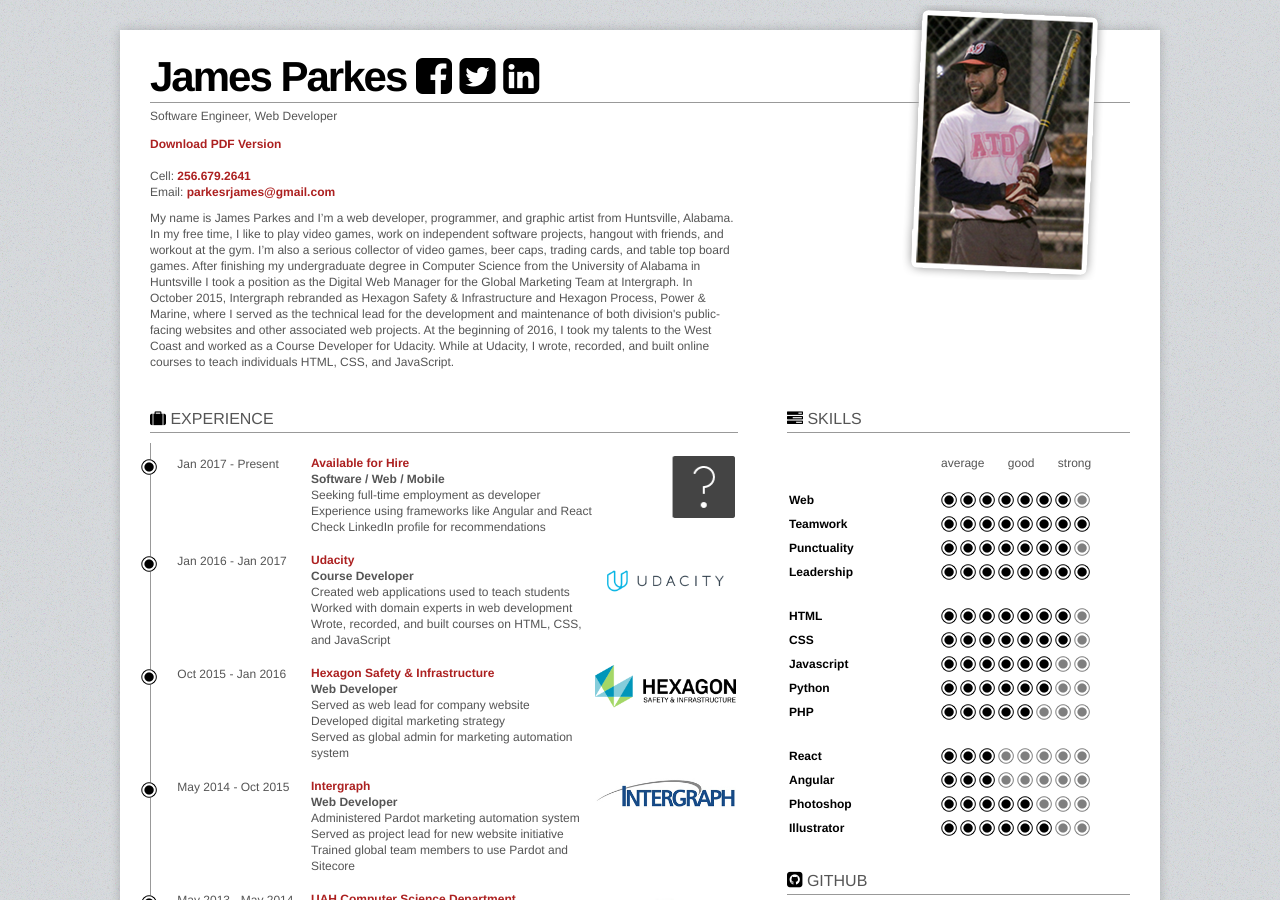
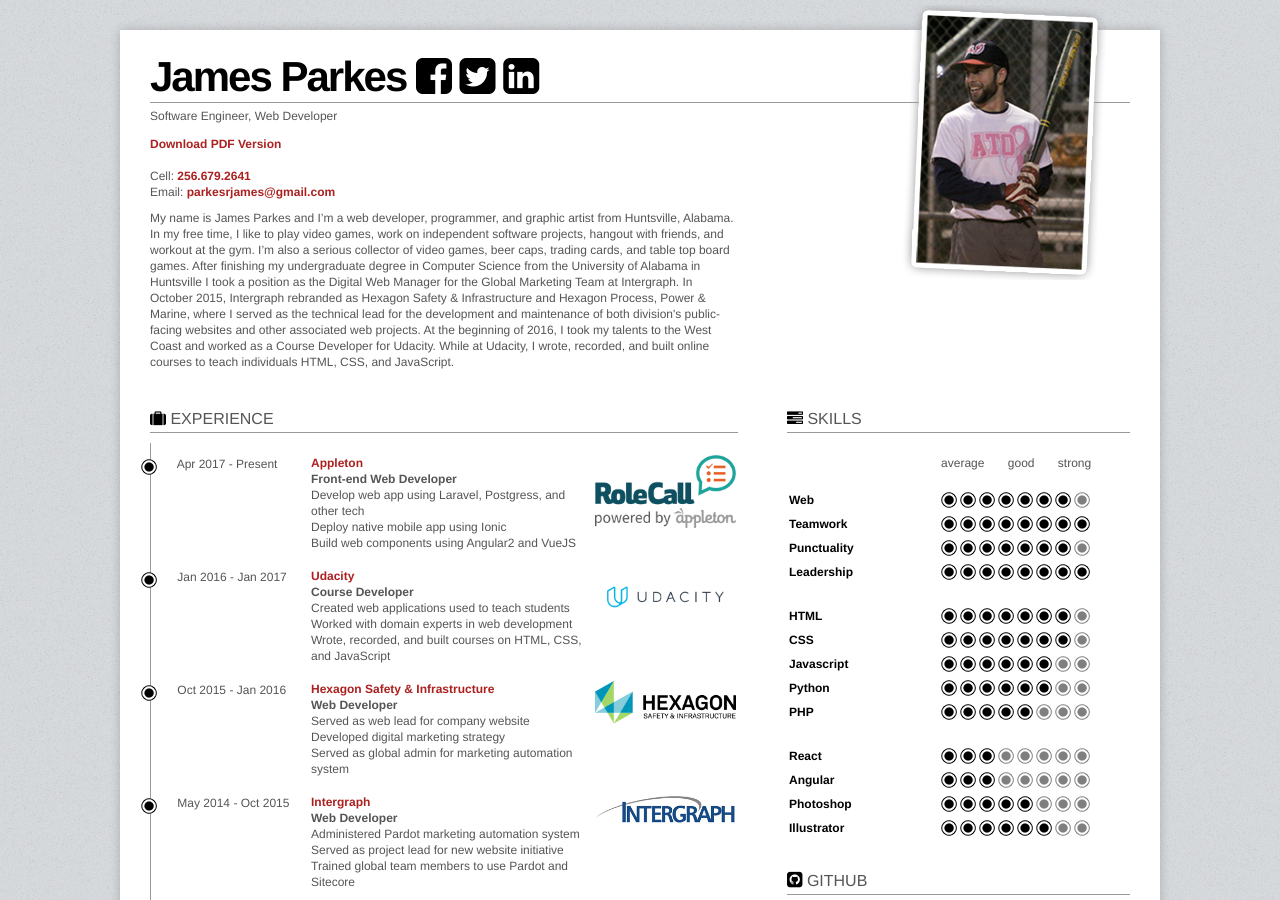
Before and after one commit to jamesparkes/parkesrjames-website, a Jekyll site: the page built from index.html, in a window 1280 px wide and 900 px high. Built offline with Jekyll 4.4.1, drawn with Linux system fonts in a browser that asks for light colours; nearby versions of some CDN libraries; some web fonts are replaced; a script that is not in the unit is left out.

Commit message:
add appleton

```diff
--- a/index.html
+++ b/index.html
@@ -23,19 +23,19 @@
 						<tr>
 							<td class="resume-time first">
 								<img class="resume-blip" alt="blip" src="img/resume-blip.png" />
-								<span class="resume-dates">Jan 2017 - Present</span>
+								<span class="resume-dates">Apr 2017 - Present</span>
 							</td>
 							<td class="resume-description first">
-								<h4 class="resume-company"><a href="#" target="_blank">Available for Hire</a></h4>
-								<h4 class="resume-position">Software / Web / Mobile</h4>
+								<h4 class="resume-company"><a href="https://rolecall.appletontalent.com/login" target="_blank">Appleton</a></h4>
+								<h4 class="resume-position">Front-end Web Developer</h4>
 								<ul>
-									<li>Seeking full-time employment as developer</li>
-									<li>Experience using frameworks like Angular and React</li>
-									<li>Check LinkedIn profile for recommendations</li>
+									<li>Develop web app using Laravel, Postgress, and other tech</li>
+									<li>Deploy native mobile app using Ionic</li>
+									<li>Build web components using Angular2 and VueJS</li>
 								</ul>
 							</td>
 							<td class="resume-icon first">
-								<a href="#" target="_blank"><img src="img/available-for-hire-logo.png" alt="hire-logo" class="alignright" width="87" height="70" /></a>
+								<a href="https://rolecall.appletontalent.com/login" target="_blank"><img src="img/rolecall-logo.png" alt="rolecall-logo" class="alignright" /></a>
 							</td>
 						</tr>
 						<tr>
```
Also changed, not shown: img/rolecall-logo.png (added).
